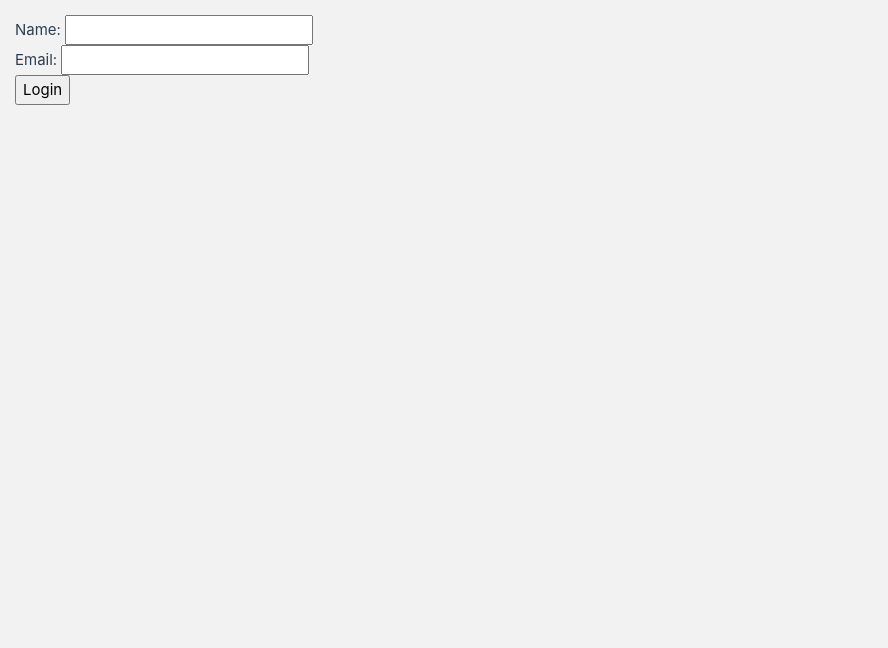
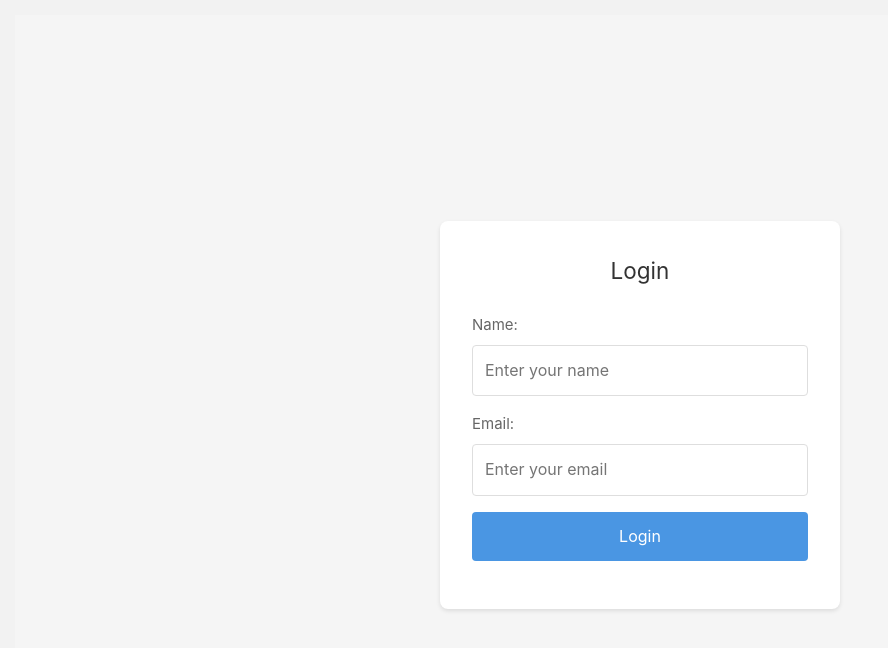
Before and after one commit to kitsunezen/dog-matcher, a Vue app: page / in a window 1280 px wide. Shown: the top 648 px of the page, without its empty margins (0-888 px from the left). Built offline with nearby package versions, Linux system fonts and the light colour scheme.

Commit message:
Clean up and point to external API proxy

```diff
--- a/src/components/auth/LoginForm.vue
+++ b/src/components/auth/LoginForm.vue
@@ -1,25 +1,31 @@
 <template>
-  <div class="login-form">
+  <div class="login-container">
+    <div class="login-card">
+      <h2>Login</h2>
       <form @submit="login">
-      <div class="login-field name">
+        <div class="form-field">
           <label for="name">Name: </label>
-        <input v-model="name" label="Name" id="name" />
+          <input v-model="name" id="name" type="text" required placeholder="Enter your name" />
         </div>
-      <div class="login-field email">
+        <div class="form-field">
           <label for="email">Email: </label>
-        <input v-model="email" label="Email" id="email" />
+          <input v-model="email" id="email" type="email" required placeholder="Enter your email" />
         </div>
-      <div class="login-field login-button">
+        <div class="form-field">
           <button type="submit">Login</button>
         </div>
       </form>
+    </div>
   </div>
 </template>
 
 <script setup lang="ts">
 import { ref } from 'vue'
+import { useRouter } from 'vue-router'
 import { useAuthStore } from '@/stores/auth'
 import type { User } from '@/types/interfaces'
+
+const router = useRouter()
 const auth = useAuthStore()
 const name = ref('')
 const email = ref('')
@@ -29,7 +35,76 @@ const login = async (event: Event) => {
   const user: User = { name: name.value, email: email.value }
   await auth.login(user)
   if (auth.isAuthenticated) {
-    console.log(`${user.name} is authenticated.`)
+    router.push('/search')
   }
 }
 </script>
+
+<style scoped>
+.login-container {
+  min-height: 100vh;
+  display: flex;
+  align-items: center;
+  justify-content: center;
+  background-color: hsla(0, 0%, 96%, 1);
+}
+
+.login-card {
+  background-color: hsla(0, 0%, 100%, 1);
+  padding: 2rem;
+  border-radius: 0.5rem;
+  box-shadow: 0 0.125rem 0.25rem hsla(0, 0%, 0%, 0.1);
+  width: 100%;
+  max-width: 25rem;
+}
+
+h2 {
+  text-align: center;
+  color: hsla(0, 0%, 20%, 1);
+  margin-bottom: 1.5rem;
+}
+
+.form-field {
+  margin-bottom: 1rem;
+}
+
+label {
+  display: block;
+  margin-bottom: 0.5rem;
+  color: hsla(0, 0%, 40%, 1);
+}
+
+input {
+  width: 100%;
+  padding: 0.75rem;
+  border: 0.0625rem solid hsla(0, 0%, 87%, 1);
+  border-radius: 0.25rem;
+  font-size: 1rem;
+}
+
+input:focus {
+  outline: none;
+  border-color: hsla(210, 73%, 59%, 1);
+  box-shadow: 0 0 0 0.125rem hsla(210, 73%, 59%, 0.2);
+}
+
+button {
+  width: 100%;
+  padding: 0.75rem;
+  background-color: hsla(210, 73%, 59%, 1);
+  color: hsla(0, 0%, 100%, 1);
+  border: none;
+  border-radius: 0.25rem;
+  font-size: 1rem;
+  cursor: pointer;
+  transition: background-color 0.2s;
+}
+
+button:hover {
+  background-color: hsla(210, 73%, 48%, 1);
+}
+
+button:active {
+  background-color: hsla(210, 73%, 42%, 1);
+}
+</style>
--- a/src/components/dogs/DogCard.vue
+++ b/src/components/dogs/DogCard.vue
@@ -4,18 +4,8 @@
       <div class="image-wrapper">
         <img :src="dog.img" :alt="dog.name" loading="lazy" />
       </div>
-      <figcaption class="caption">{{ dog.name }}</figcaption>
-    </figure>
-    <div class="content">
-      <h2 class="title">{{ dog.name }} details</h2>
-      <dl class="details">
-        <dt>Age</dt>
-        <dd>{{ dog.age }}</dd>
-        <dt>Breed</dt>
-        <dd>{{ dog.breed }}</dd>
-        <dt>Location</dt>
-        <dd>{{ dog.zip_code }}</dd>
-      </dl>
+      <figcaption class="caption">
+        <div>{{ dog.name }}</div>
         <div class="favorite-icon" @click="toggleFavorite">
           <svg
             xmlns="http://www.w3.org/2000/svg"
@@ -33,6 +23,10 @@
             />
           </svg>
         </div>
+      </figcaption>
+    </figure>
+    <div class="content">
+      <span>{{ dog.age }} year old {{ dog.breed }}, located in {{ dog.zip_code }}</span>
     </div>
   </article>
 </template>
@@ -55,9 +49,9 @@ const toggleFavorite = () => {
 
 <style scoped>
 .card {
-  display: grid;
-  grid-template-columns: 200px minmax(0, 1fr); /* minmax prevents overflow */
-  gap: 1.5rem;
+  /* display: grid; */
+  /* grid-template-columns: 200px minmax(0, 1fr); minmax prevents overflow */
+  /* gap: 1.5rem; */
   padding: 1.25rem;
   background: white;
   border-radius: 0.5rem;
@@ -73,6 +67,7 @@ const toggleFavorite = () => {
 
 .image-container {
   margin: 0; /* Reset figure margins */
+  width: 40%;
 }
 
 .image-wrapper {
@@ -101,6 +96,9 @@ const toggleFavorite = () => {
   font-size: 1.275rem;
   color: #666;
   text-align: center;
+  display: flex;
+  gap: 1em;
+  justify-content: center;
 }
 
 .content {
--- a/src/services/axiosInstance.ts
+++ b/src/services/axiosInstance.ts
@@ -2,7 +2,8 @@ import axios from 'axios'
 
 // const apiBase: string = 'https://frontend-take-home-service.fetch.com'
 // const apiBase: string = 'http://192.168.42.200:3000'
-const apiBase: string = 'http://localhost:3000'
+// const apiBase: string = 'http://localhost:3000'
+const apiBase: string = 'https://frontend-take-home-service.fetch.com/.netlify/functions/api'
 
 // Create an Axios instance
 const axiosInstance = axios.create({
```
Lines whose indentation alone changed are shown as unchanged.
